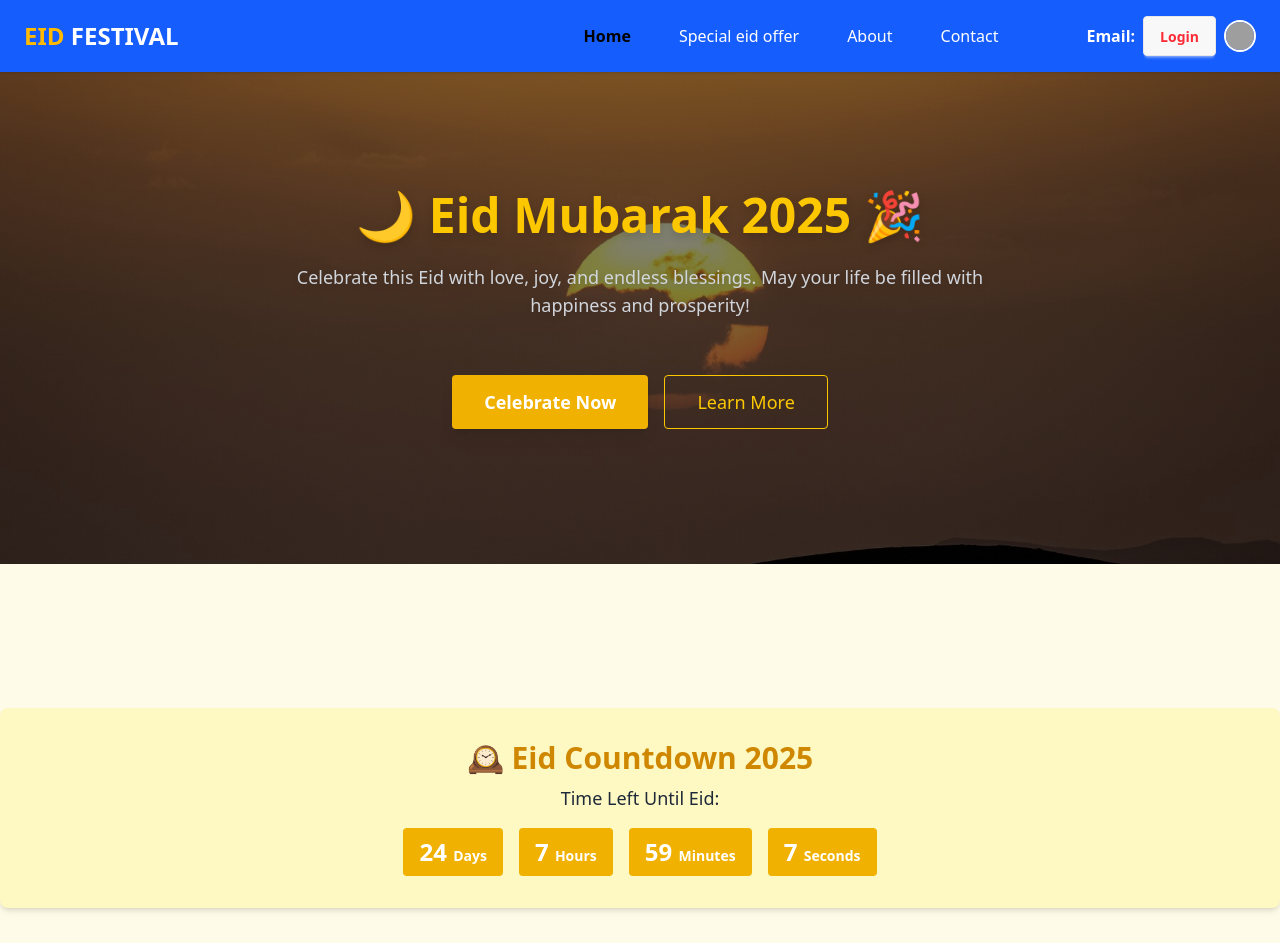
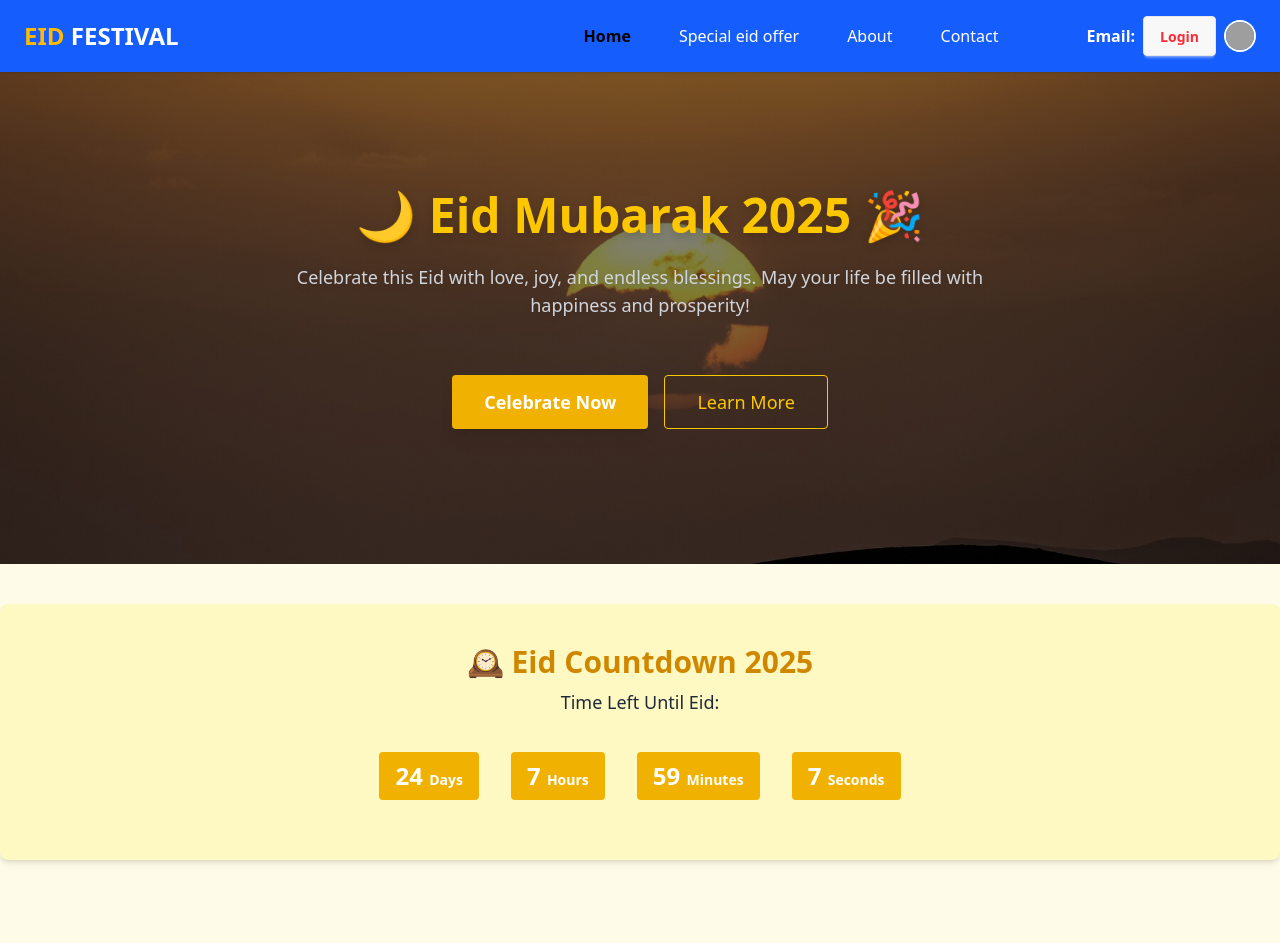
Before and after one commit to nayeem-miah/redux-toolkit-in-react, a React (Vite) app: page / in a window 1280 px wide. Shown: the top 943 px of the page. Built offline with nearby package versions, Linux system fonts and the light colour scheme; no server answers; grey boxes are pictures that could not be loaded.

Commit message:
CountdownTimer done

```diff
--- a/src/Components/HomePage/CountdownTimer.jsx
+++ b/src/Components/HomePage/CountdownTimer.jsx
@@ -31,10 +31,10 @@ export default function CountdownTimer() {
     }, []);
 
     return (
-        <div className="text-center py-8 bg-yellow-100 text-gray-800 rounded-lg shadow-md">
+        <div className="text-center py-10 bg-yellow-100 text-gray-800 rounded-lg shadow-md">
             <h2 className="text-3xl font-bold text-yellow-600">🕰️ Eid Countdown 2025</h2>
             <p className="mt-2 text-lg">Time Left Until Eid:</p>
-            <div className="flex justify-center space-x-4 text-2xl font-semibold mt-4">
+            <div className="flex justify-center space-x-4 md:space-x-8 py-5 text-2xl font-semibold mt-4 ">
                 <div className="bg-yellow-500 text-white px-4 py-2 rounded">
                     {timeLeft.days} <span className="text-sm">Days</span>
                 </div>
--- a/src/Pages/Home/Home.jsx
+++ b/src/Pages/Home/Home.jsx
@@ -5,7 +5,7 @@ const Home = () => {
     return (
         <div className="">
             <Banner />
-            <div className="my-36">
+            <div className="my-10">
                 <CountdownTimer />
             </div>
         </div>
```
